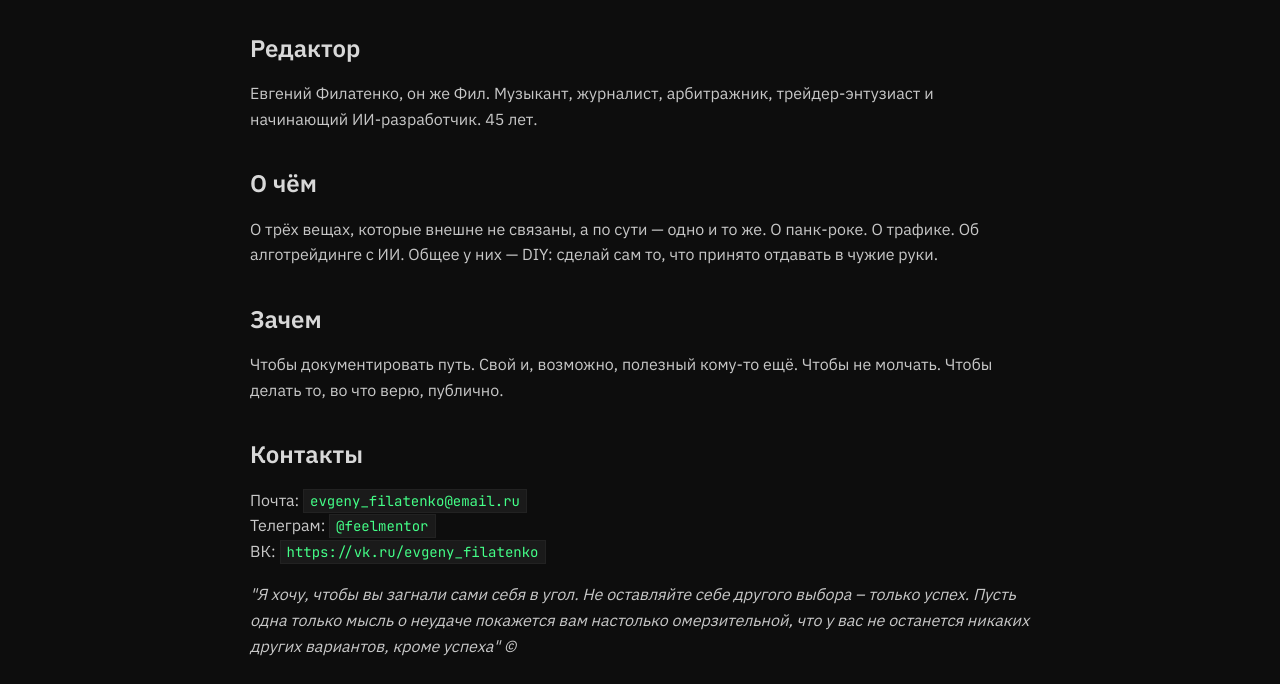
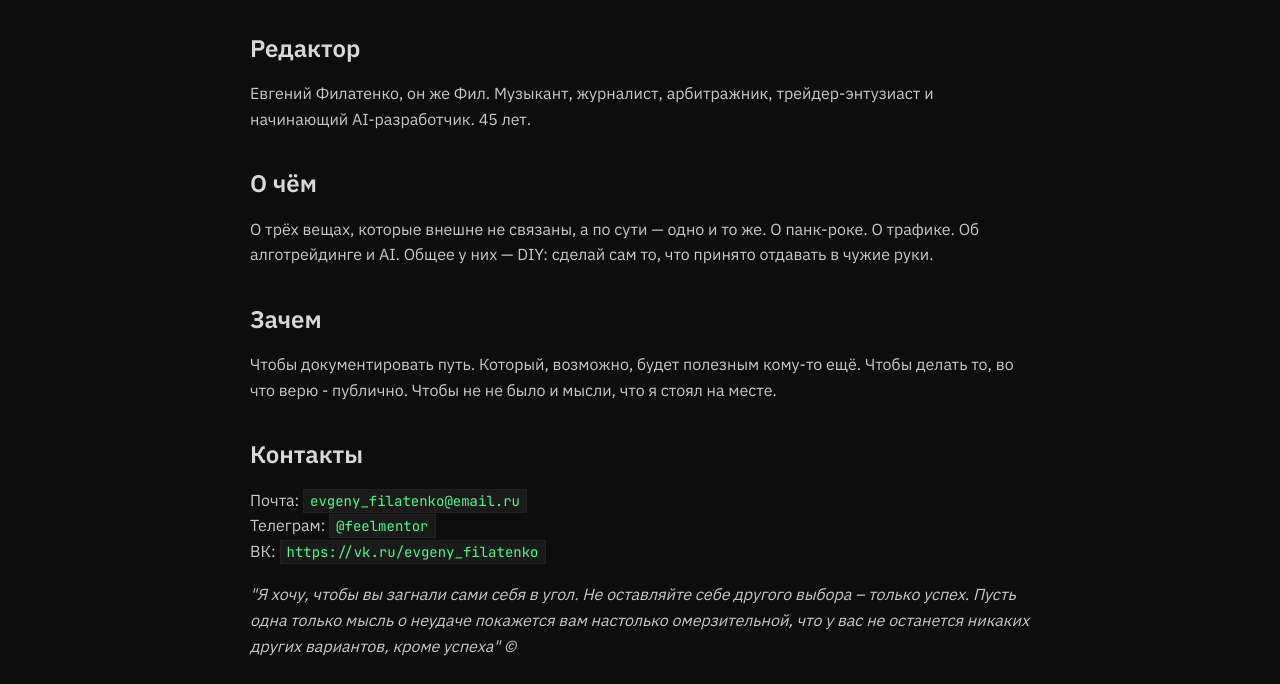
Before and after one commit to evgenyfilatenko1981/samizdat, a plain HTML site: page about.html in a window 1280 px wide. Shown: the part 413-1097 px from the top of the page. Drawn offline with Linux system fonts and the light colour scheme.

Commit message:
Update about.html

```diff
--- a/about.html
+++ b/about.html
@@ -38,13 +38,13 @@
     <p class="lead">Квинтэссенция 3-х высших образований и 29 лет пьянства. Подпольная газета одного человека. Про панк в душе и попытку построить свою "систему".</p>
 
     <h2>Редактор</h2>
-    <p>Евгений Филатенко, он же Фил. Музыкант, журналист, арбитражник, трейдер-энтузиаст и начинающий ИИ-разработчик. 45 лет.</p>
+    <p>Евгений Филатенко, он же Фил. Музыкант, журналист, арбитражник, трейдер-энтузиаст и начинающий AI-разработчик. 45 лет.</p>
 
     <h2>О чём</h2>
-    <p>О трёх вещах, которые внешне не связаны, а по сути — одно и то же. О панк-роке. О трафике. Об алготрейдинге с ИИ. Общее у них — DIY: сделай сам то, что принято отдавать в чужие руки.</p>
+    <p>О трёх вещах, которые внешне не связаны, а по сути — одно и то же. О панк-роке. О трафике. Об алготрейдинге и AI. Общее у них — DIY: сделай сам то, что принято отдавать в чужие руки.</p>
 
     <h2>Зачем</h2>
-    <p>Чтобы документировать путь. Свой и, возможно, полезный кому-то ещё. Чтобы не молчать. Чтобы делать то, во что верю, публично.</p>
+    <p>Чтобы документировать путь. Который, возможно, будет полезным кому-то ещё. Чтобы делать то, во что верю - публично. Чтобы не не было и мысли, что я стоял на месте.</p>
 
     <h2>Контакты</h2>
     <p>Почта: <code>evgeny_filatenko@email.ru</code><br>
```
